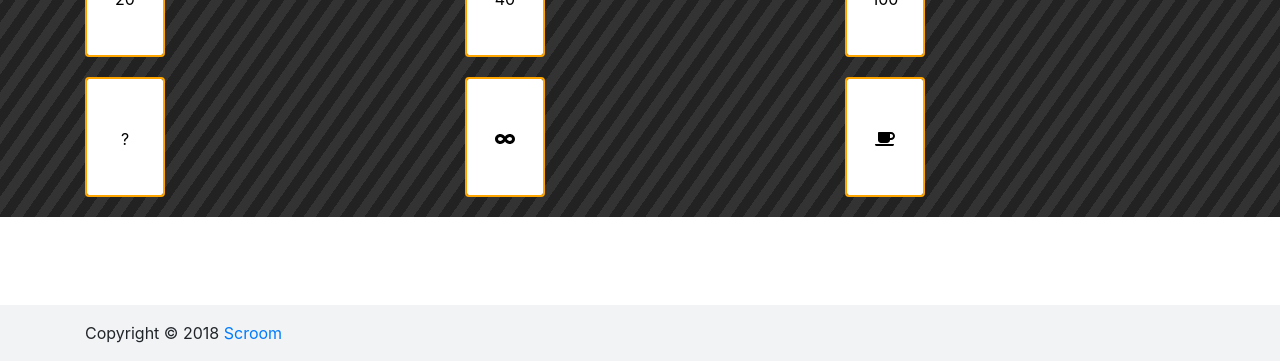
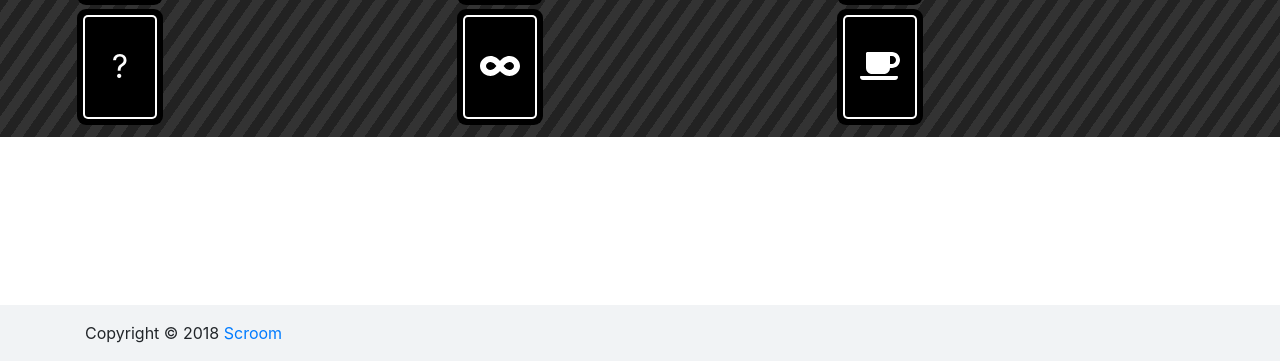
Before and after one commit to WeCamp/team-doom-scroom-frontend, a React app: page /planning-poker in a window 1280 px wide. Shown: the part 439-800 px from the top of the page. Built offline with nearby package versions, Linux system fonts and the light colour scheme.

Commit message:
card styling

```diff
--- a/src/Scroom/components/Card.scss
+++ b/src/Scroom/components/Card.scss
@@ -1,16 +1,14 @@
 .cardpick{
-  height:120px;
-  width:80px;
-
-  background-color: #fff;
-  border-radius: 4px;
-
-  color:#000;
-  border: 2px solid orange;
-
+  height:100px;
+  background-color: black;
+  border-radius: 3px;
+  width:70px;
+  color:white;
+  position:relative;
   margin-bottom:20px;
   text-align: center;
   vertical-align: center;
-  line-height: 120px;
-  background-clip: content-box; /* support: IE9+ */
+  line-height: 100px;
+  font-size:32px;
+  box-shadow: 0 0 0 2px #fff, 0 0 0 8px #000;
 }
```
